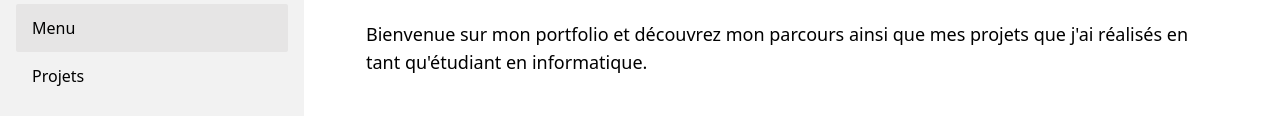
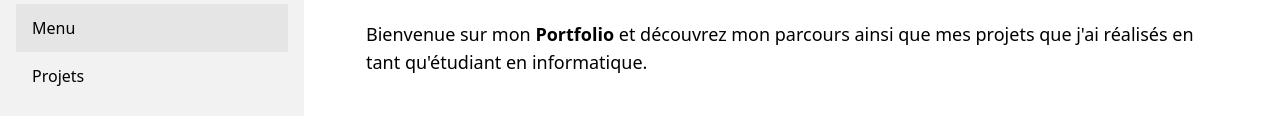
Before and after one commit to eddy8chsl/eddy8chsl.github.io, an Astro site: page / in a window 1280 px wide. Shown: the part 192-308 px from the top of the page. Built offline with nearby package versions, Linux system fonts and the light colour scheme; Astro itself is replaced by a stand-in of ours.

Commit message:
modif text

```diff
--- a/src/pages/index.astro
+++ b/src/pages/index.astro
@@ -20,8 +20,8 @@ const last_posts = posts.slice(0, 3);
     </div>
     <div class="py-2">
       <text class="text-lg">
-        Bienvenue sur mon portfolio et découvrez mon parcours ainsi que mes
-        projets que j'ai réalisés en tant qu'étudiant en informatique.
+        Bienvenue sur mon <strong>Portfolio</strong> et découvrez mon parcours ainsi
+        que mes projets que j'ai réalisés en tant qu'étudiant en informatique.
       </text>
     </div>
   </div>
```
